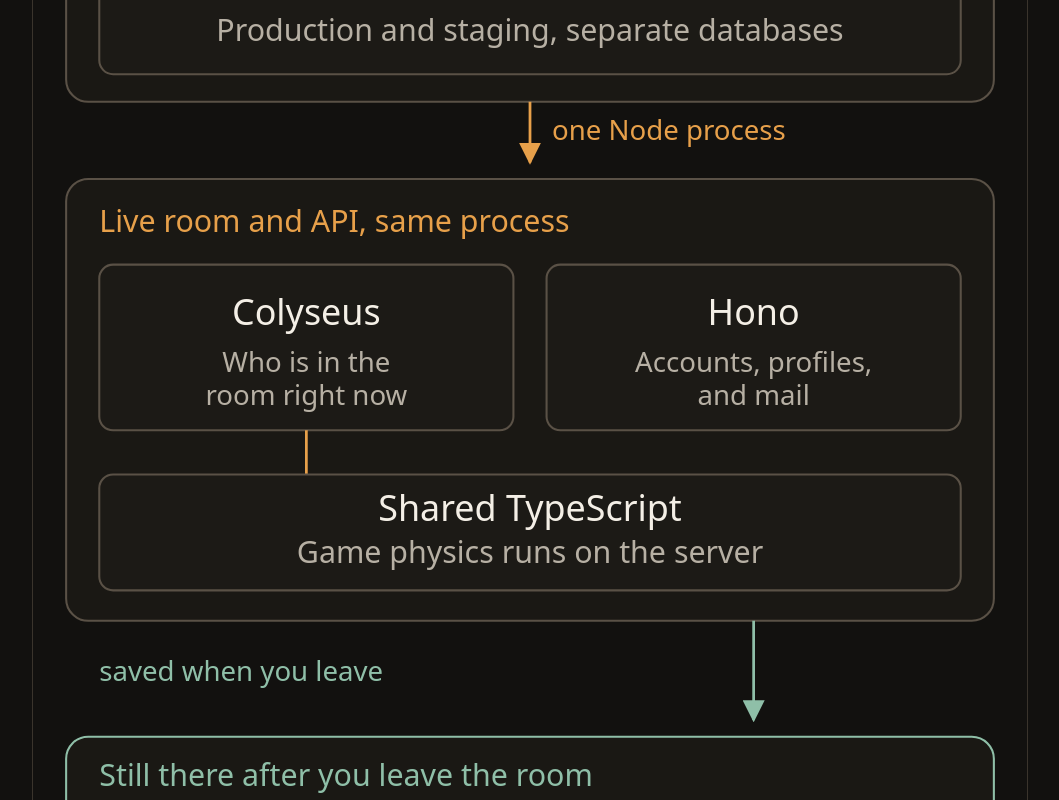
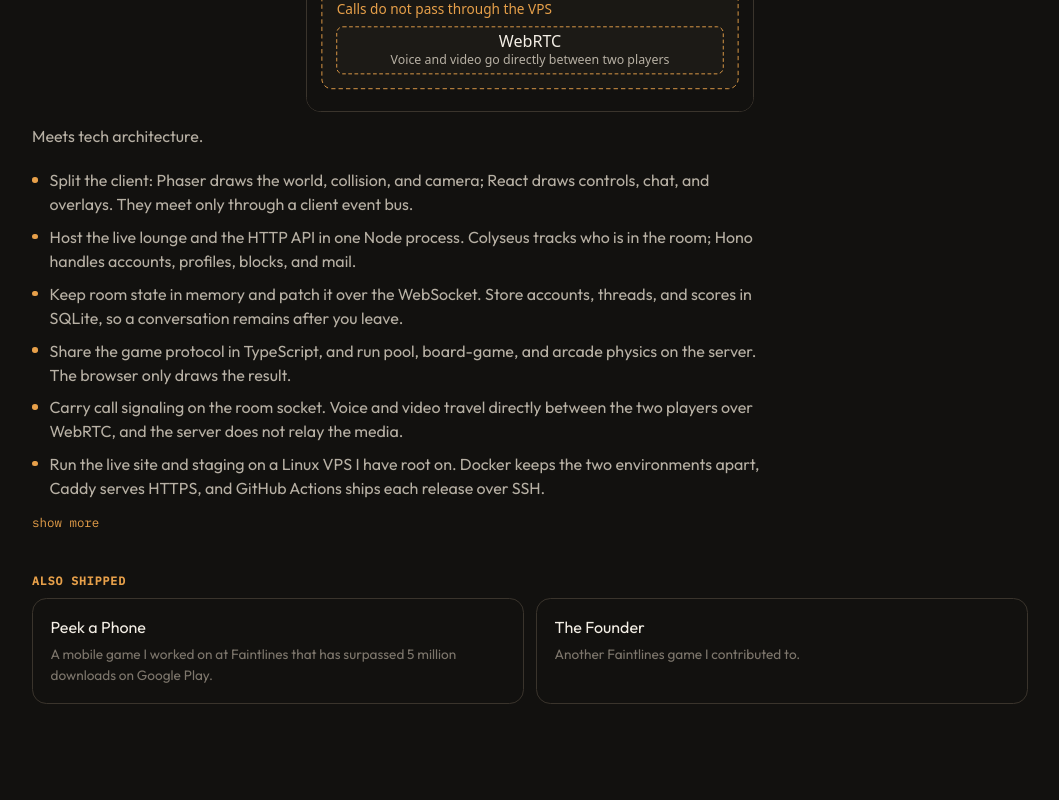
Before and after one commit to YChalfari/portfolio, a React (Vite) app: page / in a window 1280 px wide. Shown: the part 6300-7100 px from the top of the page, without its empty margins (180-1239 px from the left). Built offline with nearby package versions, Linux system fonts and the light colour scheme; a web font is replaced by a local one.

Commit message:
Publish the current portfolio.

```diff
--- a/src/components/Projects/ProjectGallery.css
+++ b/src/components/Projects/ProjectGallery.css
@@ -27,6 +27,8 @@
 .gallery-main:has(.gallery-image-contain) {
   aspect-ratio: auto;
   height: auto;
+  width: min(100%, var(--gallery-max, 100%));
+  margin-inline: auto;
 }
 
 .gallery-image-contain {
--- a/src/components/Projects/ProjectGallery.jsx
+++ b/src/components/Projects/ProjectGallery.jsx
@@ -16,6 +16,7 @@
     caption: item.caption,
     alt: item.alt || `Image ${index + 1}`,
     fit: item.fit,
+    maxWidth: item.maxWidth,
   };
 }
 
@@ -92,7 +93,11 @@
   return (
     <>
       <div className="project-gallery">
-        <div className="gallery-main" onClick={() => openModal(currentIndex)}>
+        <div
+          className="gallery-main"
+          style={current.maxWidth ? { '--gallery-max': current.maxWidth } : undefined}
+          onClick={() => openModal(currentIndex)}
+        >
           {renderVisual(current)}
           {items.length > 1 && (
             <>
--- a/src/components/Projects/Projects.css
+++ b/src/components/Projects/Projects.css
@@ -108,10 +108,16 @@
   gap: 0.75rem;
   margin: 0;
   padding: 0;
+  align-items: stretch;
+}
+
+.shipped li {
+  display: flex;
 }
 
 .shipped a {
   display: flex;
+  flex: 1;
   flex-direction: column;
   gap: 0.2rem;
   padding: 1rem 1.1rem;
--- a/src/data/projects.js
+++ b/src/data/projects.js
@@ -93,8 +93,9 @@
       {
         src: asset('projects/meets/architecture.svg'),
         alt: 'Architecture of Meets: a browser, a VPS, one Node process, and saved data',
-        caption: 'A browser joins the live room. Accounts and chat are saved on the VPS. Calls connect the two players directly.',
+        caption: 'Meets tech architecture.',
         fit: 'contain',
+        maxWidth: '28rem',
       },
     ],
   },
```
